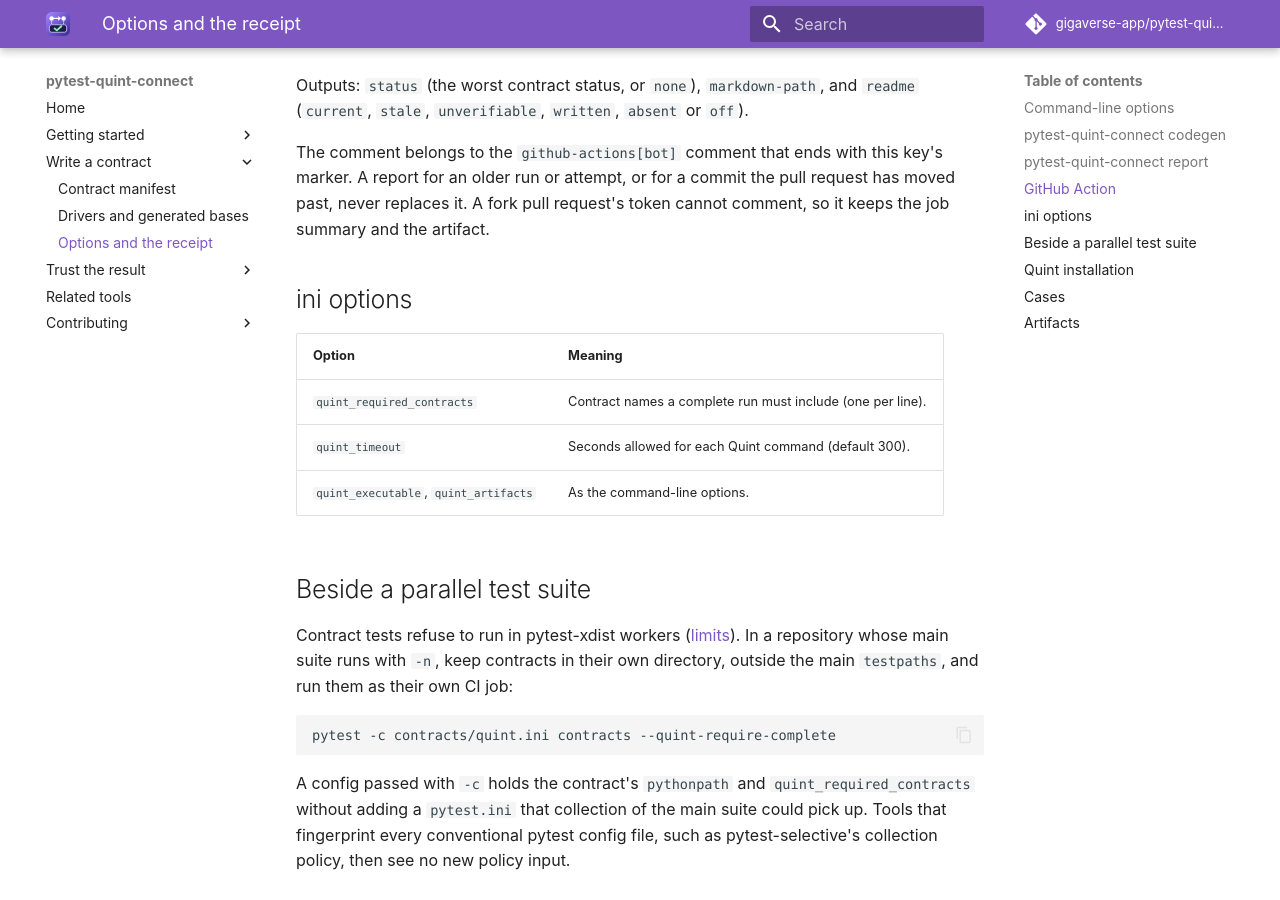
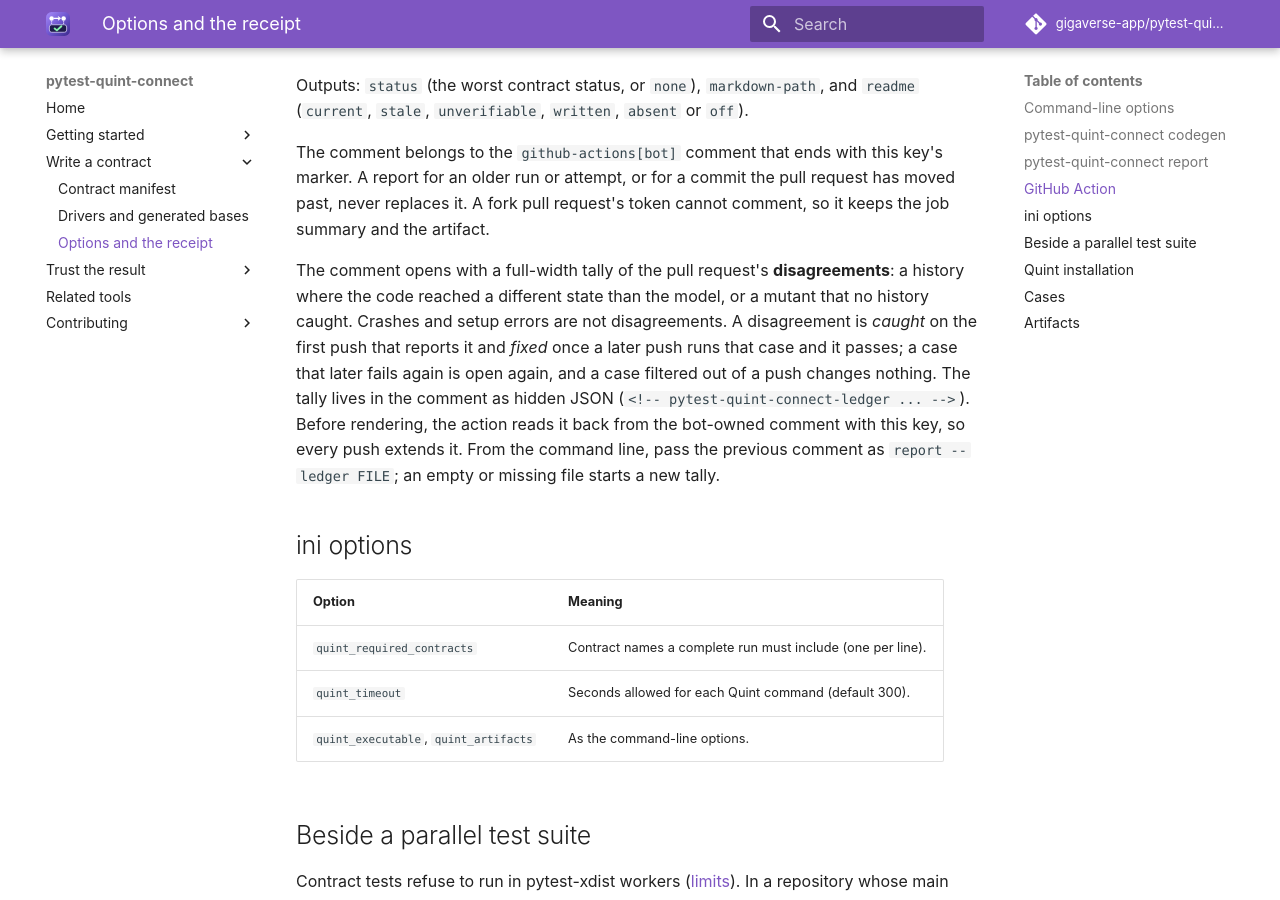
Before and after one commit to gigaverse-app/pytest-quint-connect, an MkDocs documentation site: the page built from docs/reference.md, in a window 1280 px wide and 900 px high, scrolled down 2404 px. Built offline with MkDocs 1.6.1 and Material for MkDocs 9.7.7, drawn with Linux system fonts in a browser that asks for light colours; comment, search, counter and statistics services are not loaded; some of the changed text lies outside the part shown.

Commit message:
docs(report): the comment's tally, what counts as a disagreement, and --ledger
Co-Authored-By: Claude Opus 5.5 <noreply@anthropic.com>

````diff
--- a/docs/reference.md
+++ b/docs/reference.md
@@ -26,7 +26,7 @@ used. See [drivers](drivers.md#generated-typed-drivers).
 ```text
 pytest-quint-connect report RECEIPT... [--comment PATH] [--readme PATH [--check]]
     [--title TEXT] [--head SHA] [--run-url URL] [--repository-root DIR]
-    [--status-file PATH] [--artifact-dir DIR]
+    [--status-file PATH] [--artifact-dir DIR] [--ledger FILE] [--assets URL]
 ```
 
 Reads `results.json` receipts (files or quoted recursive globs, such as
@@ -88,6 +88,17 @@ The comment belongs to the `github-actions[bot]` comment that ends with this key
 marker. A report for an older run or attempt, or for a commit the pull request has moved
 past, never replaces it. A fork pull request's token cannot comment, so it keeps the job
 summary and the artifact.
+
+The comment opens with a full-width tally of the pull request's **disagreements**: a
+history where the code reached a different state than the model, or a mutant that no
+history caught. Crashes and setup errors are not disagreements. A disagreement is
+*caught* on the first push that reports it and *fixed* once a later push runs that case
+and it passes; a case that later fails again is open again, and a case filtered out of a
+push changes nothing. The tally lives in the comment as hidden JSON
+(`<!-- pytest-quint-connect-ledger ... -->`). Before rendering, the action reads it back
+from the bot-owned comment with this key, so every push extends it. From the command
+line, pass the previous comment as `report --ledger FILE`; an empty or missing file
+starts a new tally.
 
 ## ini options
 
````
